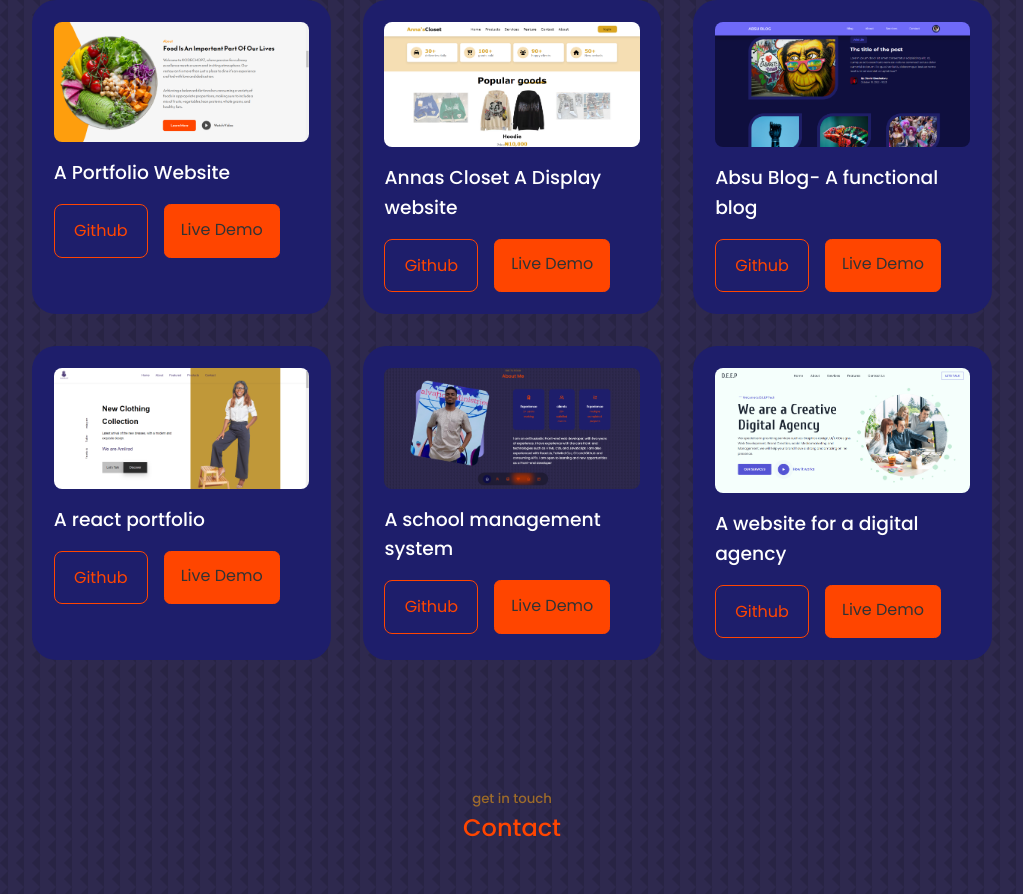
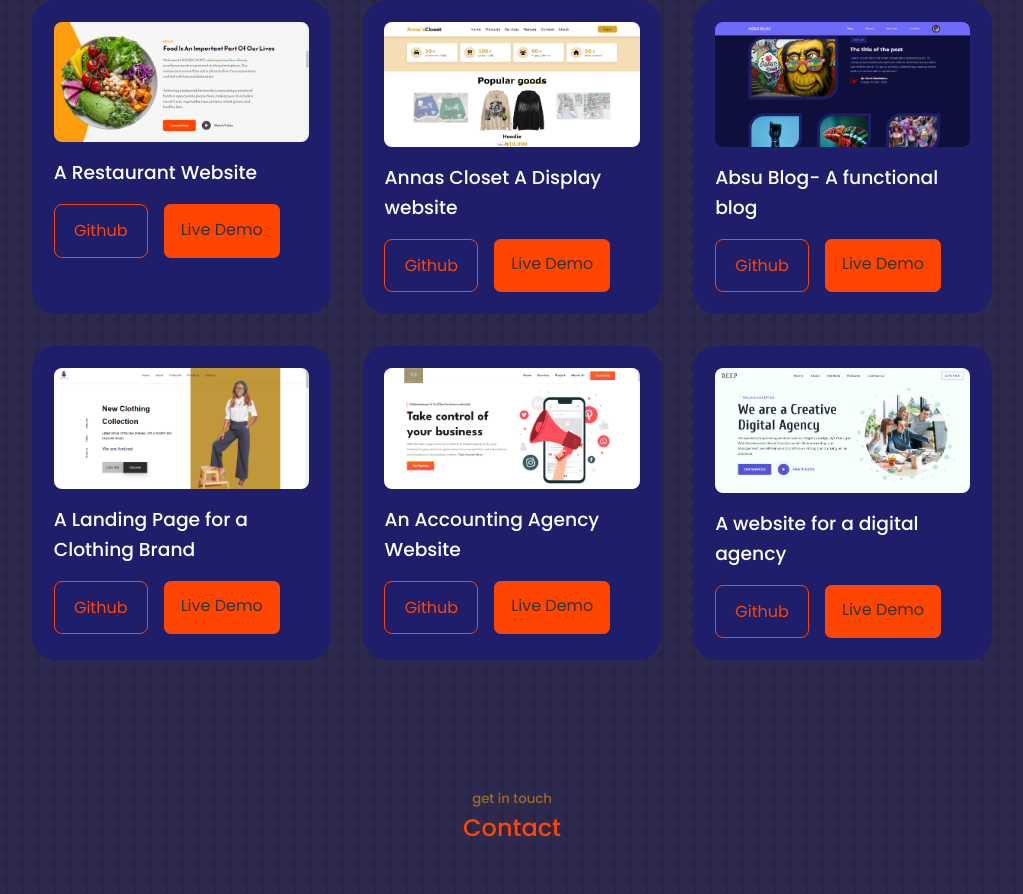
Before and after one commit to Kodenaime/react-portfolio-website, a React (Create React App) app: page / in a window 1280 px wide. Shown: the part 3193-4087 px from the top of the page, without its empty margins (128-1151 px from the left). Built offline with nearby package versions, Linux system fonts and the light colour scheme.

Commit message:
new update for portfolio

```diff
--- a/src/Components/Portfolio/Portfolio.jsx
+++ b/src/Components/Portfolio/Portfolio.jsx
@@ -4,7 +4,7 @@ import kodechopz from '../../assets/kodechopz.png'
 import port2 from '../../assets/port2.png'
 import port3 from '../../assets/port3.png'
 import amiirad from '../../assets/amiirad.png'
-import reactPortfolio from '../../assets/reactPortfolio.png'
+import kola from '../../assets/kola.png'
 import port6 from '../../assets/port6.png'
 
 
@@ -13,9 +13,9 @@ const data = [
   {
     id: 1,
     image: kodechopz,
-    title: 'A Portfolio Website',
+    title: 'A Restaurant Website',
     github: 'https://github.com/Kodenaime/kode-chops',
-    demo: 'https://resonant-boba-a968b2.netlify.app/'
+    demo: 'https://kode-chops-9z1cozxgw-daniels-projects-4a072c3b.vercel.app/'
   },
   {
     id: 2,
@@ -34,16 +34,16 @@ const data = [
   {
     id: 4,
     image: amiirad,
-    title: 'A react portfolio',
+    title: 'A Landing Page for a Clothing Brand',
     github: 'https://github.com/Kodenaime/amiirad-catalogue',
-    demo: 'https://kodenaime.github.io/React-portfolio/'
+    demo: 'https://amiradfashion.com/'
   },
   {
     id: 5,
-    image: reactPortfolio,
-    title: 'A school management system',
-    github: 'https://github.com/Kodenaime/react-portfolio-website',
-    demo: 'https://kodenaime.github.io/Pub-Class/'
+    image: kola,
+    title: 'An Accounting Agency Website',
+    github: 'https://github.com/Kodenaime/Kolabamiwuye',
+    demo: 'https://kolabamiwuye.com/'
   },
   {
     id: 6,
```
Also changed, not shown: src/assets/kola.png (added).
